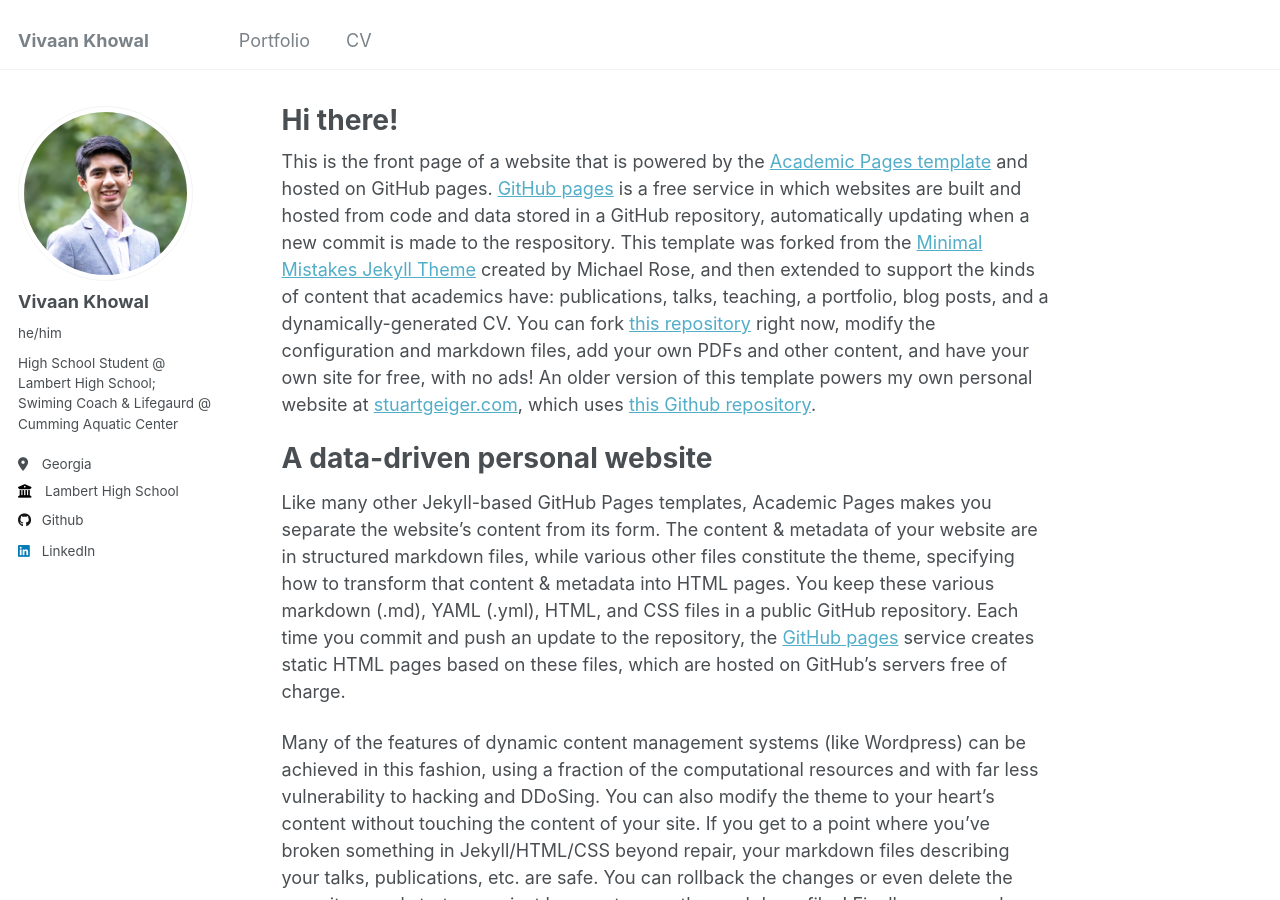
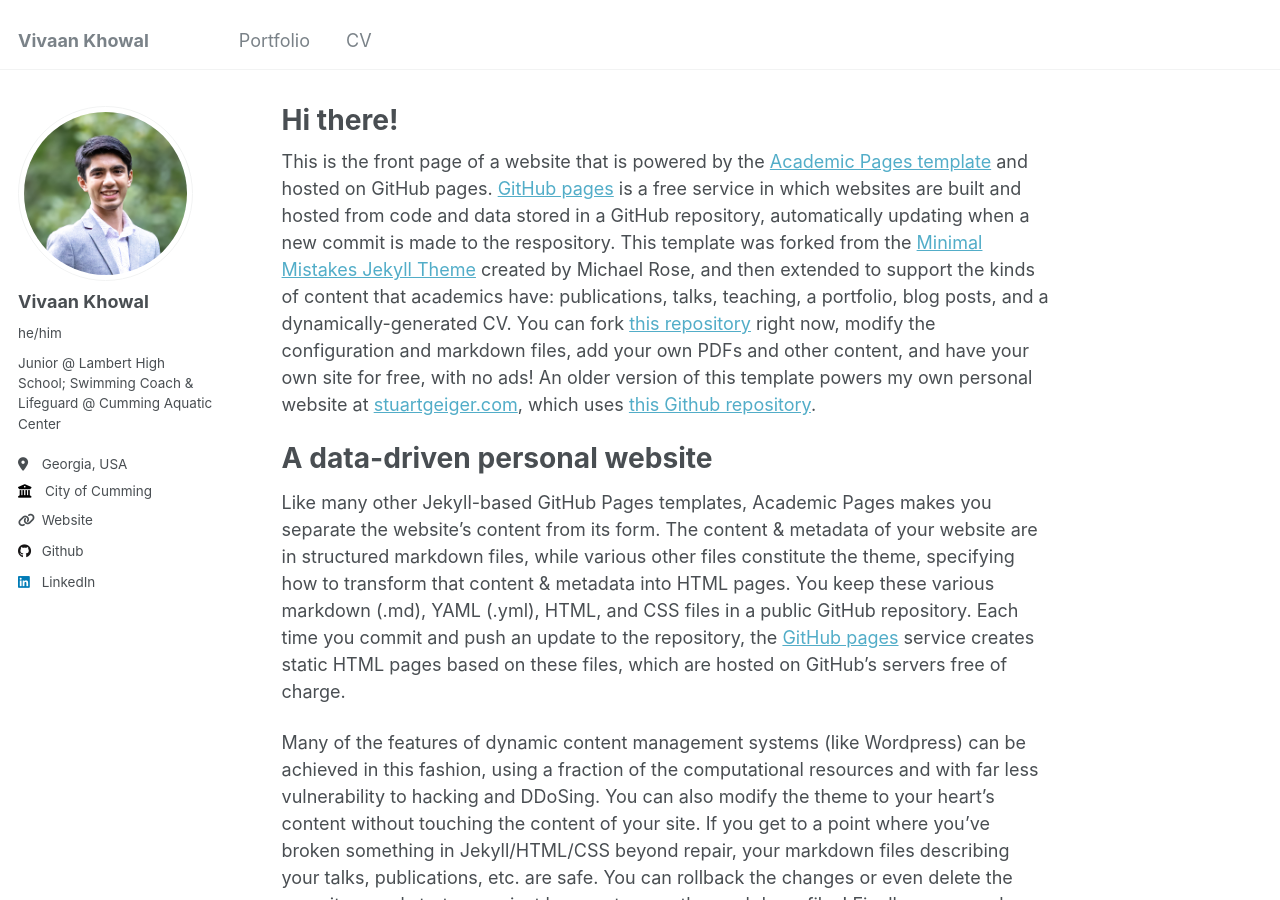
Before and after one commit to vivaankhowal/vivaankhowal.github.io, a Jekyll site: the page built from _pages/about.md, in a window 1280 px wide and 900 px high. Built offline with Jekyll 4.4.1, drawn with Linux system fonts in a browser that asks for light colours.

Commit message:
Update _config.yml

```diff
--- a/_config.yml
+++ b/_config.yml
@@ -24,10 +24,10 @@
   avatar           : "vivaan-khowal-mugshot.jpg"
   name             : "Vivaan Khowal"
   pronouns         : "he/him"
-  bio              : "High School Student @ Lambert High School; Swiming Coach & Lifegaurd @ Cumming Aquatic Center"
-  location         : "Georgia"
-  employer         : "Lambert High School"
-  uri              : # URL
+  bio              : "Junior @ Lambert High School; Swimming Coach & Lifeguard @ Cumming Aquatic Center"
+  location         : "Georgia, USA"
+  employer         : "City of Cumming"
+  uri              : "https://www.cityofcumming.net"
   email            : # "none@example.org"
 
   # Academic websites
```
